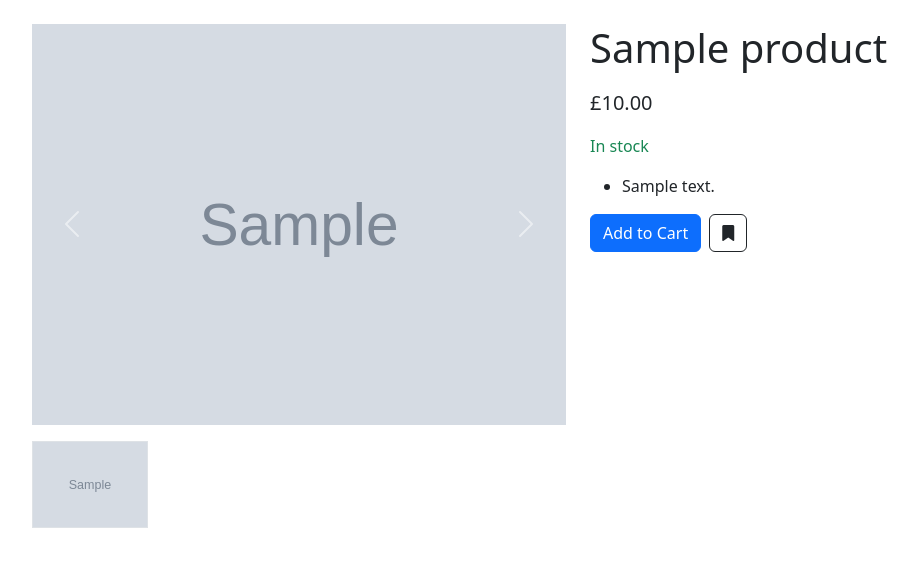
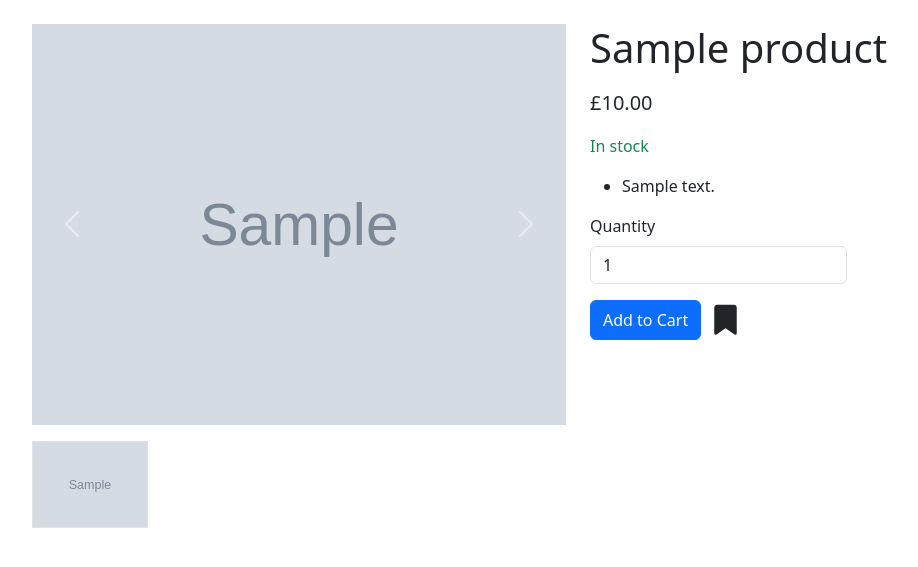
Before and after one commit to JackLamb99/the-kit-box, a Django app: a page that uses products/templates/products/product_detail.html in a window 1280 px wide. Shown: the top 567 px of the page, without its empty margins (62-980 px from the left). Run offline with Django 5.2, Linux system fonts and the light colour scheme; tables that the repository leaves empty hold one stand-in row (values such as "Sample post"); grey boxes marked "Sample" are stand-in pictures; some libraries are stand-ins or nearby versions.

Commit message:
UPDATE shop and product details temples to integrate wishlist functionality

```diff
--- a/products/templates/products/product_detail.html
+++ b/products/templates/products/product_detail.html
@@ -69,15 +69,34 @@
                 {% endfor %}
             </ul>
 
+            <div class="mb-3">
+                <label for="quantity" class="form-label">Quantity</label>
+                <input
+                    type="number"
+                    name="quantity"
+                    id="quantity"
+                    value="1"
+                    min="1"
+                    class="form-control w-auto"
+                >
+            </div>
+
             <div class="d-flex gap-2 mt-3">
                 {% if product.stock_quantity > 0 %}
                     <button class="btn btn-primary">Add to Cart</button>
                 {% else %}
                     <button class="btn btn-primary" disabled>Add to Cart</button>
                 {% endif %}
-                <button type="button" class="btn btn-outline-dark">
-                    <i class="fa-solid fa-bookmark"></i>
-                </button>
+
+                {% if user.is_authenticated %}
+                    <a href="{% url 'toggle_wishlist' product.id %}" class="btn btn-lg p-1">
+                        <i class="fa-solid fa-bookmark fa-xl {% if is_wishlisted %}text-warning{% else %}text-dark{% endif %}"></i>
+                    </a>
+                {% else %}
+                    <a href="{% url 'accounts:login' %}?next={{ request.get_full_path }}" class="btn btn-lg p-1">
+                        <i class="fa-solid fa-bookmark fa-xl"></i>
+                    </a>
+                {% endif %}
             </div>
         </div>
     </div>
```
Also changed, not shown: products/templates/products/shop.html (+11 -3 lines).
